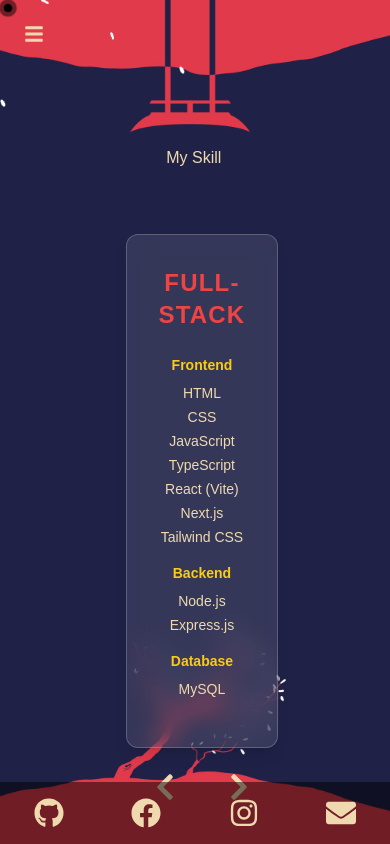
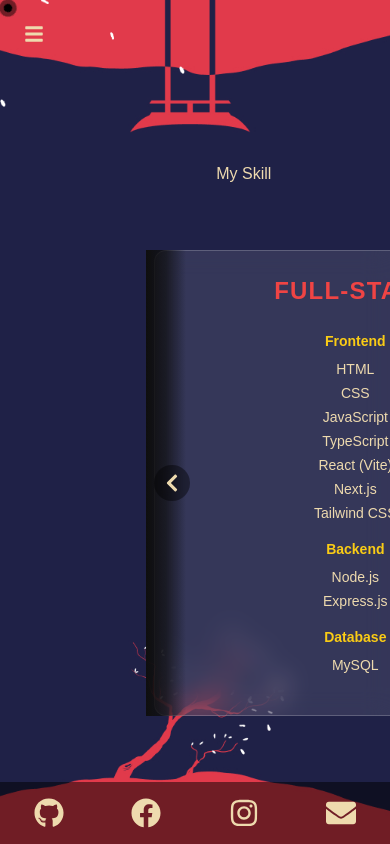
Before and after one commit to JakrawutSainate/Portfolio_BiGKunG, a Next.js app: page /skill in a window 390 px wide. Built offline with nearby package versions, Linux system fonts and the light colour scheme; a web font is replaced by a local one.

Commit message:
Update skill_profile.tsx

```diff
--- a/src/app/skill/component/skill_profile.tsx
+++ b/src/app/skill/component/skill_profile.tsx
@@ -110,22 +110,12 @@ export default function SkillProfile() {
 
   return (
     <div className="relative max-w-6xl mx-auto px-4 py-12">
-      <div className="grid gap-6 lg:grid-cols-3">
-        {/* Main Active Skill */}
-        <div className="p-8 rounded-xl bg-white bg-opacity-10 backdrop-blur-md text-red-500 shadow-lg border border-white border-opacity-20">
-          <h2 className="mb-6 text-2xl font-bold text-center uppercase tracking-wider">
-            {skills[currentSkill].title}
-          </h2>
-          {renderSkillContent(skills[currentSkill])}
-        </div>
-
-        {/* BACKEND Static */}
-        {skills
-          .filter((s) => s.title === "BACKEND")
-          .map((skill) => (
+      {/* lg:grid layout */}
+      <div className="hidden lg:grid gap-6 lg:grid-cols-3">
+        {skills.map((skill) => (
           <div
             key={skill.title}
-              className="hidden lg:block p-8 rounded-xl bg-white bg-opacity-10 backdrop-blur-md text-red-500 shadow-lg border border-white border-opacity-20"
+            className="p-8 rounded-xl bg-white bg-opacity-10 backdrop-blur-md text-red-500 shadow-lg border border-white border-opacity-20"
           >
             <h2 className="mb-6 text-2xl font-bold text-center uppercase tracking-wider">
               {skill.title}
@@ -133,14 +123,23 @@ export default function SkillProfile() {
             {renderSkillContent(skill)}
           </div>
         ))}
+      </div>
 
-        {/* DEVOPS Static */}
-        {skills
-          .filter((s) => s.title === "DEVOPS")
-          .map((skill) => (
+      {/* Mobile: Horizontal scrollable flex */}
+      <div className="lg:hidden relative overflow-hidden">
+        {/* fade left */}
+        <div className="absolute left-0 top-0 bottom-0 w-10 bg-gradient-to-r from-[#0f0f0f] via-[#0f0f0f]/70 to-transparent pointer-events-none z-10" />
+        {/* fade right */}
+        <div className="absolute right-0 top-0 bottom-0 w-10 bg-gradient-to-l from-[#0f0f0f] via-[#0f0f0f]/70 to-transparent pointer-events-none z-10" />
+
+        <div
+          className="flex gap-4 overflow-x-auto scroll-smooth snap-x snap-mandatory px-2"
+          style={{ scrollBehavior: "smooth" }}
+        >
+          {skills.map((skill) => (
             <div
               key={skill.title}
-              className="hidden lg:block p-8 rounded-xl bg-white bg-opacity-10 backdrop-blur-md text-red-500 shadow-lg border border-white border-opacity-20"
+              className="min-w-[80%] snap-center shrink-0 p-6 rounded-xl bg-white bg-opacity-10 backdrop-blur-md text-red-500 shadow-lg border border-white border-opacity-20 transition-all duration-300 ease-in-out"
             >
               <h2 className="mb-6 text-2xl font-bold text-center uppercase tracking-wider">
                 {skill.title}
@@ -151,19 +150,20 @@ export default function SkillProfile() {
         </div>
 
         {/* Mobile Arrows */}
-      <div className="lg:hidden flex justify-between mt-6 px-6">
+        <div className="absolute top-1/2 -translate-y-1/2 w-full flex justify-between px-2 z-20">
           <button
             onClick={handlePrev}
-          className="text-3xl text-[#EEDAAE] hover:text-white transition"
+            className="bg-black bg-opacity-40 backdrop-blur-sm p-2 rounded-full text-[#EEDAAE] hover:text-white transition"
           >
-          <FaChevronLeft />
+            <FaChevronLeft size={20} />
           </button>
           <button
             onClick={handleNext}
-          className="text-3xl text-[#EEDAAE] hover:text-white transition"
+            className="bg-black bg-opacity-40 backdrop-blur-sm p-2 rounded-full text-[#EEDAAE] hover:text-white transition"
           >
-          <FaChevronRight />
+            <FaChevronRight size={20} />
           </button>
+        </div>
       </div>
     </div>
   );
```
Lines whose indentation alone changed are shown as unchanged.
